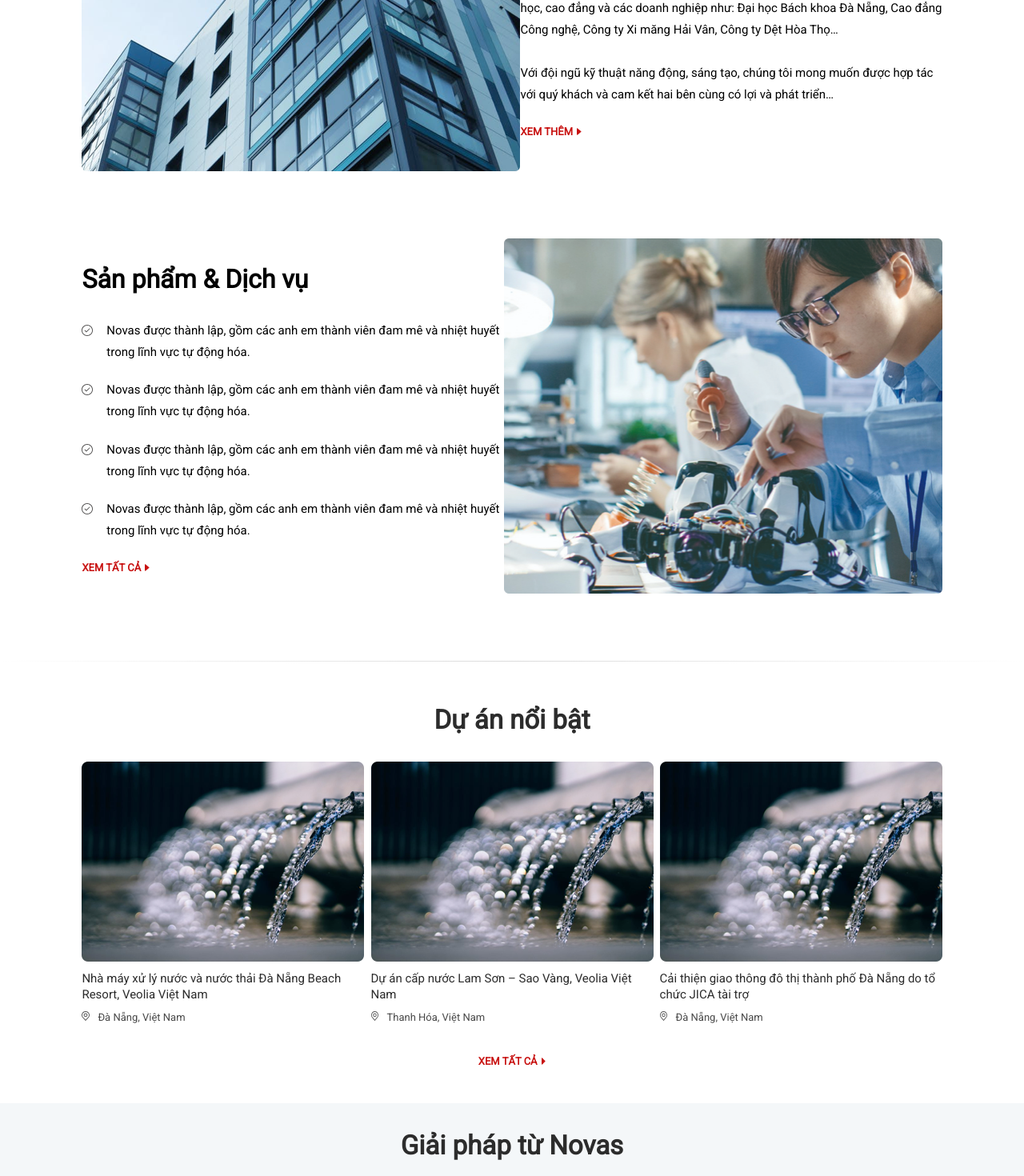
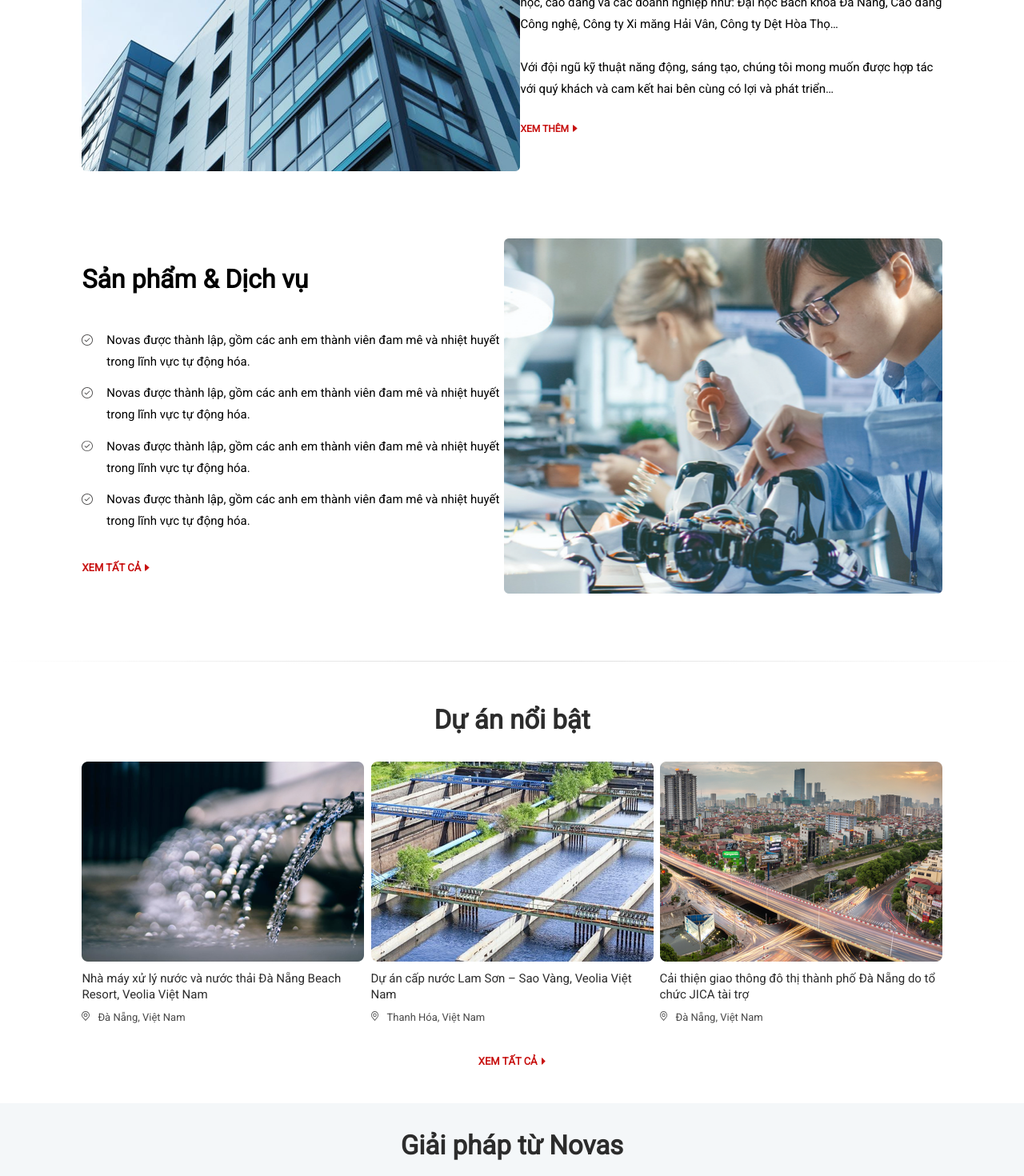
Before and after one commit to atelierc8de/novas_web, a React (Create React App) app: page / in a window 1280 px wide. Shown: the part 940-2410 px from the top of the page at 80% size. Built offline with nearby package versions, Linux system fonts and the light colour scheme.

Commit message:
update api novas-web

```diff
--- /dev/null
+++ b/src/components/About.js
@@ -0,0 +1,12 @@
+import React, { Component } from 'react';
+import Arrowxemthem from '../icons/Arrowxemthem.svg';
+
+export default class About extends Component {
+    render() {
+        return (
+            <a href="#" style={{ fontFamily: 'Roboto', textDecoration: 'none', fontSize: 12, color: '#C81211' }} ><b>XEM THÊM</b>
+                <img src={Arrowxemthem} alt="arrowxemthem" style={{ width: 5.6, height: 9, paddingLeft: 5 }} />
+            </a>
+        );
+    }
+}
--- a/src/components/SiderBar1.js
+++ b/src/components/SiderBar1.js
@@ -2,6 +2,7 @@ import React, { Component } from 'react';
 import {ImageSiderBar1, ImageSiderBar2} from '../components/ImageSiderBar.js';
 import Checknau from '../icons/checknau.svg';
 import Arrowxemthem from '../icons/Arrowxemthem.svg';
+import About from '../components/About.js';
 
 export default class SiderBar1 extends Component {
     render() {
@@ -12,25 +13,25 @@ export default class SiderBar1 extends Component {
                     <span>
                         <ImageSiderBar1 style={{}} />
                     </span>
-
-                    <div style={{ width: 535, display: 'flex', justifyContent: 'center', flexDirection: 'column', height: 444, alignItems: 'flex-start' }}>
-                        <p style={{ fontFamily: 'Roboto', fontSize: 32 }}><b>Giới thiệu</b></p>
+                    <div style={{display: 'flex', alignItems: 'center'}}>
+                    <div style={{ width: 535, display: 'flex', flexDirection: 'column', justifyContent: 'space-evenly', height: 400, alignItems: 'flex-start' }}>
+                        <span style={{ fontFamily: 'Roboto', fontSize: 32 }}><b>Giới thiệu</b></span>
                         <div style={{ fontFamily: 'Roboto', fontSize: 15, display: 'flex', flexDirection: 'column', height: 243, justifyContent: 'space-between', lineHeight: 1.8 }}>
                             <span>Novas được thành lập, gồm các anh em thành viên đam mê và nhiệt huyết trong lĩnh vực tự động hóa.</span>
                             <span>Các công việc là đào tạo và cung cấp các mô hình dạy học cho các trường đại học, cao đẳng và các doanh nghiệp như: Đại học Bách khoa Đà Nẵng, Cao đẳng Công nghệ, Công ty Xi măng Hải Vân, Công ty Dệt Hòa Thọ…</span>
                             <span>Với đội ngũ kỹ thuật năng động, sáng tạo, chúng tôi mong muốn được hợp tác với quý khách và cam kết hai bên cùng có lợi và phát triển…</span>
                         </div>
-                        <a href="#" style={{ fontFamily: 'Roboto', textDecoration: 'none', fontSize: 13, color: '#C81211', lineHeight: 5 }} ><b>XEM THÊM</b>
-                            <img src={Arrowxemthem} alt="arrowxemthem" style={{width: 5.6, height: 9, paddingLeft: 5}} />
-                        </a>
+                        <span>
+                            <About style={{}} />
+                        </span>
                     </div>
-
+                    </div>
                 </div>
                 <div style={{ display: 'flex', justifyContent: 'space-between', paddingTop: 80, width: '84%' }}>
 
                     <div style={{ width: 535, display: 'flex', flexDirection: 'column', height: 444, alignItems: 'flex-start', justifyContent: 'center' }}>
                         <p style={{ fontFamily: 'Roboto', fontSize: 32 }}><b>Sản phẩm & Dịch vụ</b></p>
-                        <div style={{ fontFamily: 'Roboto', fontSize: 15, display: 'flex', flexDirection: 'column', height: 444, justifyContent: 'space-between', lineHeight: 1.8 }}>
+                        <div style={{ fontFamily: 'Roboto', fontSize: 15, display: 'flex', flexDirection: 'column', height: 444, justifyContent: 'space-evenly', lineHeight: 1.8 }}>
                             <span style={{display: 'flex'}}>
                                 <div>
                                     <img src={Checknau} alt="checknau" style={{width: 13.9, height: 13.9, paddingTop: 6}} />
--- a/src/components/SiderBar2.js
+++ b/src/components/SiderBar2.js
@@ -1,24 +1,24 @@
 import React, { Component } from 'react';
-import { ImageSiderBar3, ImageSiderBar4, ImageSiderBar5 } from '../components/ImageSiderBar.js';
 import Location from '../icons/location.svg';
 import Arrowxemthem from '../icons/Arrowxemthem.svg';
+
 
 const data = [
 
     {
         title: 'Nhà máy xử lý nước và nước thải Đà Nẵng Beach Resort, Veolia Việt Nam',
         location: 'Đà Nẵng, Việt Nam',
-        image: '../images/home4.png'
+        image: require('../images/home4.png')
     },
     {
         title: 'Dự án cấp nước Lam Sơn – Sao Vàng, Veolia Việt Nam',
         location: 'Thanh Hóa, Việt Nam',
-        image: '../images/home5.png'
+        image: require('../images/home5.png')
     },
     {
         title: 'Cải thiện giao thông đô thị thành phố Đà Nẵng do tổ chức JICA tài trợ',
         location: 'Đà Nẵng, Việt Nam',
-        image: '../images/home6.png'
+        image: require('../images/home6.png')
     },
 ]
 
@@ -37,7 +37,7 @@ export default class SiderBar2 extends Component {
                     <div style={{ display: 'flex', flexDirection: 'row', justifyContent: 'space-between', width: '84%' }}>
                         {data.map((item) =>
                             <div style={{display: 'flex', flexDirection: 'column'}}>
-                            < ImageSiderBar3 style={{}} />
+                            <img src={item.image} alt="imagesss" style={{width: 353 , height: 250}} />
                             <span style={{ fontSize: 15, fontFamily: 'Roboto', color: '#2C2C2C', width: 353, lineHeight: 1.3, paddingTop: 12, height: 40 }}>{item.title}</span>
                             <span style={{ display: 'flex', alignContent: 'center', paddingTop: 10 }}>
                                 <img src={Location} alt="location" style={{ width: 9.1, height: 11.8 }} />
--- a/src/components/SiderBar3.js
+++ b/src/components/SiderBar3.js
@@ -1,10 +1,35 @@
 import React, {Component} from 'react';
-import {ImageSiderBar6, ImageSiderBar7, ImageSiderBar8, ImageSiderBar9} from '../components/ImageSiderBar.js';
-import Arrowxemthem from '../icons/Arrowxemthem.svg';
+import About from '../components/About.js';
 
+const data = [
+    {
+        title: 'Giải pháp xử lý nước công nghiệp của hãng Rockwell Automation',
+        image: require('../images/home7.png')
+    },
+    {
+        title: 'Giải pháp điều khiển tự động cho nhà máy xử lý vàng',
+        image: require('../images/home8.png')
+    },
+    {
+        title: 'Giải pháp tối ưu hóa dành cho ngành sản xuất',
+        image: require('../images/home9.png')
+    },
+    {
+        title: 'Giải pháp tiết kiệm năng lượng sử dụng biến tần',
+        image: require('../images/home10.png')
+    },
+]
 
 export default class SiderBar3 extends Component {
+
+    state = {
+        data,
+    }
+
     render(){
+
+        const {data} = this.state;
+
         return(
             <div style={{background: '#F4F7F9', paddingBottom: 60}}>
                 <div style={{ display: 'flex', justifyContent: 'center', marginTop: 20 }}>
@@ -12,42 +37,15 @@ export default class SiderBar3 extends Component {
                 </div>
                 <div style={{ display: 'flex', justifyContent: 'center' }}>
                     <div style={{ display: 'flex', flexDirection: 'row', justifyContent: 'space-between', width: '84%' }}>
-                        <div style={{display: 'flex', flexDirection: 'column'}}>
-                            <ImageSiderBar6 style={{}} />
-                            <span style={{ fontSize: 15, fontFamily: 'Roboto', color: '#2C2C2C', width: 255, lineHeight: 1.3, height: 40, paddingTop: 12 }}>Giải pháp xử lý nước công nghiệp của hãng Rockwell Automation</span>
-                            <span style={{ display: 'flex', paddingTop: 10 }}>
-                                <a href="#" style={{ fontFamily: 'Roboto', textDecoration: 'none', fontSize: 12, color: '#C81211' }} ><b>XEM THÊM</b>
-                                    <img src={Arrowxemthem} alt="arrowxemthem" style={{width: 5.6, height: 9, paddingLeft: 5}} />
-                                </a>
-                            </span>
-                        </div>
-                        <div style={{display: 'flex', flexDirection: 'column'}}>
-                            <ImageSiderBar7 style={{}} />
-                            <span style={{ fontSize: 15, fontFamily: 'Roboto', color: '#2C2C2C', width: 255, lineHeight: 1.3, height: 40, paddingTop: 12 }}>Giải pháp điều khiển tự động cho nhà máy xử lý vàng</span>
-                            <span style={{ display: 'flex', paddingTop: 10 }}>
-                                <a href="#" style={{ fontFamily: 'Roboto', textDecoration: 'none', fontSize: 12, color: '#C81211' }} ><b>XEM THÊM</b>
-                                    <img src={Arrowxemthem} alt="arrowxemthem" style={{width: 5.6, height: 9, paddingLeft: 5}} />
-                                </a>
-                            </span>
-                        </div>
-                        <div style={{display: 'flex', flexDirection: 'column'}}>
-                            <ImageSiderBar8 style={{}} />
-                            <span style={{ fontSize: 15, fontFamily: 'Roboto', color: '#2C2C2C', width: 255, lineHeight: 1.3, height: 40, paddingTop: 12 }}>Giải pháp tối ưu hóa dành cho ngành sản xuất</span>
-                            <span style={{ display: 'flex', paddingTop: 10 }}>
-                                <a href="#" style={{ fontFamily: 'Roboto', textDecoration: 'none', fontSize: 12, color: '#C81211' }} ><b>XEM THÊM</b>
-                                    <img src={Arrowxemthem} alt="arrowxemthem" style={{width: 5.6, height: 9, paddingLeft: 5}} />
-                                </a>
-                            </span>
-                        </div>
-                        <div style={{display: 'flex', flexDirection: 'column'}}>
-                            <ImageSiderBar9 style={{}} />
-                            <span style={{ fontSize: 15, fontFamily: 'Roboto', color: '#2C2C2C', width: 255, lineHeight: 1.3, height: 40, paddingTop: 12 }}>Giải pháp tiết kiệm năng lượng sử dụng biến tần</span>
-                            <span style={{ display: 'flex', paddingTop: 10 }}>
-                                <a href="#" style={{ fontFamily: 'Roboto', textDecoration: 'none', fontSize: 12, color: '#C81211' }} ><b>XEM THÊM</b>
-                                    <img src={Arrowxemthem} alt="arrowxemthem" style={{width: 5.6, height: 9, paddingLeft: 5}} />
-                                </a>
-                            </span>
-                        </div>
+                        {data.map((item) =>
+                            <div style={{display: 'flex', flexDirection: 'column'}}>
+                                <img src={item.image} style={{width: 255 , height: 170}} alt="imagesss" />
+                                <span style={{ fontSize: 15, fontFamily: 'Roboto', color: '#2C2C2C', width: 255, lineHeight: 1.3, height: 40, paddingTop: 12 }}>{item.title}</span>
+                                <span style={{ display: 'flex', paddingTop: 10 }}>
+                                    <About style={{}} />
+                                </span>
+                            </div>
+                        )}
                     </div>
 
                 </div>
--- a/src/components/SiderBar4.js
+++ b/src/components/SiderBar4.js
@@ -1,10 +1,33 @@
 import React, { Component } from 'react';
-import { ImageSiderBar10, ImageSiderBar11, ImageSiderBar12 } from '../components/ImageSiderBar.js';
 import Arrowxemthem from '../icons/Arrowxemthem.svg';
 
 
+const data = [
+    {
+        title: 'Mitsubishi công bố động cơ servo và bộ điều khiển chuyển động MR-J4',
+        content: 'Tháng 03/2013 - Rockwell Automation giới thiệu dòng sản phẩm Biến tần nhỏ gọn Allen-Bradley PowerFlex 525 AC Drive để giúp đơn giản hóa việc thiết kế…',
+        image: require('../images/home11.png')
+    },
+    {
+        title: 'Mitsubishi công bố động cơ servo và bộ điều khiển chuyển động MR-J4',
+        content: 'Tháng 03/2013 - Rockwell Automation giới thiệu dòng sản phẩm Biến tần nhỏ gọn Allen-Bradley PowerFlex 525 AC Drive để giúp đơn giản hóa việc thiết kế…',
+        image: require('../images/home12.png')
+    },
+    {
+        title: 'Mitsubishi công bố động cơ servo và bộ điều khiển chuyển động MR-J4',
+        content: 'Tháng 03/2013 - Rockwell Automation giới thiệu dòng sản phẩm Biến tần nhỏ gọn Allen-Bradley PowerFlex 525 AC Drive để giúp đơn giản hóa việc thiết kế…',
+        image: require('../images/home13.png')
+    },
+]
+
 export default class SiderBar4 extends Component {
+
+    state = {
+        data,
+    }
     render() {
+
+        const {data} = this.state
         return (
             <div style={{paddingBottom: 30}}>
                 <div style={{ display: 'flex', justifyContent: 'center', marginTop: 20 }}>
@@ -12,21 +35,13 @@ export default class SiderBar4 extends Component {
                 </div>
                 <div style={{ display: 'flex', justifyContent: 'center' }}>
                     <div style={{ display: 'flex', flexDirection: 'row', justifyContent: 'space-between', width: '84%' }}>
-                        <div style={{display: 'flex', flexDirection: 'column'}}>
-                            <ImageSiderBar10 style={{}} />
-                            <span style={{ fontSize: 15, fontFamily: 'Roboto', color: '#2C2C2C', width: 353, lineHeight: 1.3, paddingTop: 15 }}><b>Mitsubishi công bố động cơ servo và bộ điều khiển chuyển động MR-J4</b></span>
-                            <span style={{ fontSize: 14, fontFamily: 'Roboto', color: '#2C2C2C', width: 353, paddingTop: 5, lineHeight: 1.3 }}>Tháng 03/2013 - Rockwell Automation giới thiệu dòng sản phẩm Biến tần nhỏ gọn Allen-Bradley PowerFlex 525 AC Drive để giúp đơn giản hóa việc thiết kế…</span>
-                        </div>
-                        <div style={{display: 'flex', flexDirection: 'column'}}>
-                            <ImageSiderBar11 style={{}} />
-                            <span style={{ fontSize: 15, fontFamily: 'Roboto', color: '#2C2C2C', width: 353, lineHeight: 1.3, paddingTop: 15 }}><b>Mitsubishi công bố động cơ servo và bộ điều khiển chuyển động MR-J4</b></span>
-                            <span style={{ fontSize: 14, fontFamily: 'Roboto', color: '#2C2C2C', width: 353, paddingTop: 5, lineHeight: 1.3 }}>Tháng 03/2013 - Rockwell Automation giới thiệu dòng sản phẩm Biến tần nhỏ gọn Allen-Bradley PowerFlex 525 AC Drive để giúp đơn giản hóa việc thiết kế…</span>
-                        </div>
-                        <div style={{ display: 'flex', flexDirection: 'column'}}>
-                            <ImageSiderBar12 style={{}} />
-                            <span style={{ fontSize: 15, fontFamily: 'Roboto', color: '#2C2C2C', width: 353, lineHeight: 1.3, paddingTop: 15 }}><b>Mitsubishi công bố động cơ servo và bộ điều khiển chuyển động MR-J4</b></span>
-                            <span style={{ fontSize: 14, fontFamily: 'Roboto', color: '#2C2C2C', width: 353, paddingTop: 5, lineHeight: 1.3 }}>Tháng 03/2013 - Rockwell Automation giới thiệu dòng sản phẩm Biến tần nhỏ gọn Allen-Bradley PowerFlex 525 AC Drive để giúp đơn giản hóa việc thiết kế…</span>
-                        </div>
+                        {data.map((item) =>
+                            <div style={{display: 'flex', flexDirection: 'column'}}>
+                                <img src={item.image} style={{width: 353 , height: 240}} alt="imagesss" />
+                                <span style={{ fontSize: 15, fontFamily: 'Roboto', color: '#2C2C2C', width: 353, lineHeight: 1.3, paddingTop: 15 }}><b>{item.title}</b></span>
+                                <span style={{ fontSize: 14, fontFamily: 'Roboto', color: '#2C2C2C', width: 353, paddingTop: 5, lineHeight: 1.3 }}>{item.content}</span>
+                            </div>
+                        )}
                     </div>
 
                 </div>
```
